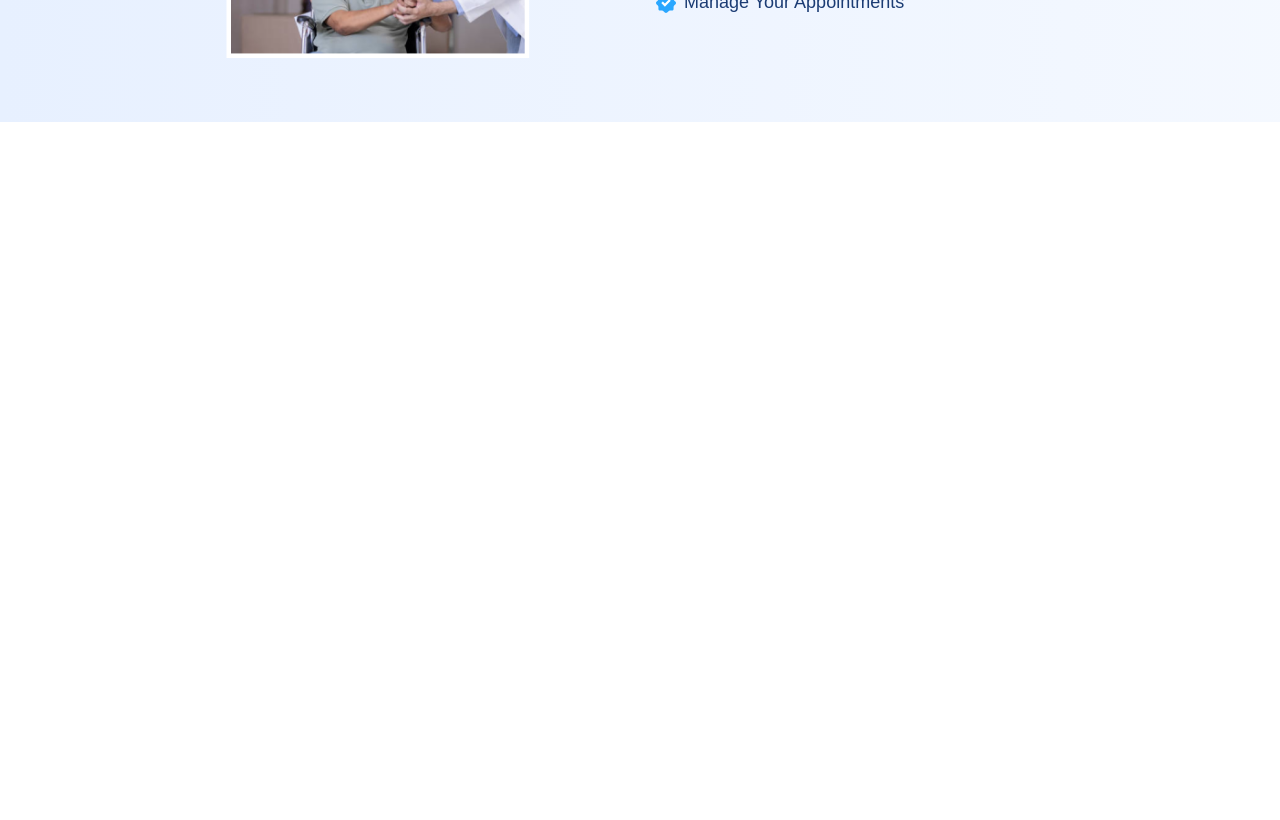
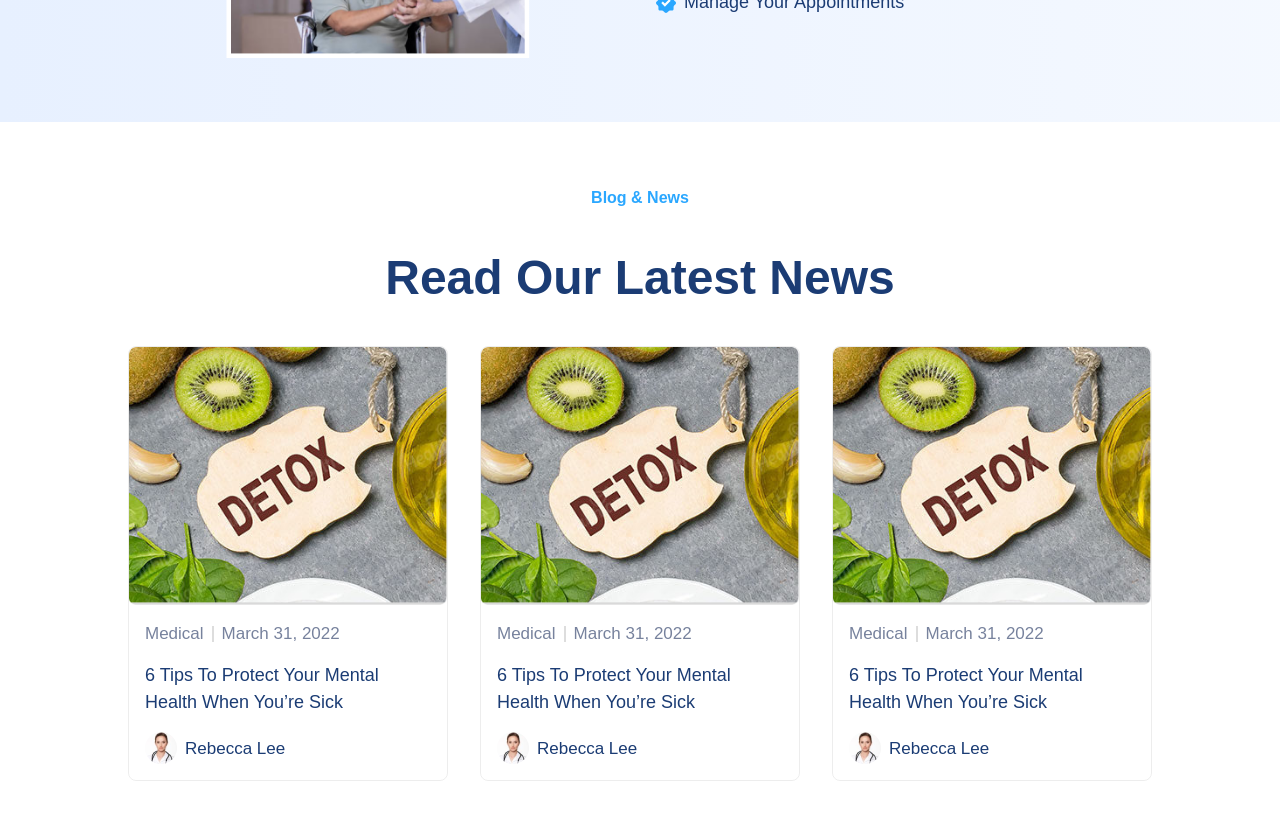
Before and after one commit to Narendra-kumar34/medify, a React (Create React App) app: page / in a window 1280 px wide. Shown: the part 3080-3900 px from the top of the page. Before the commit the page ends 3202 px from the top, so only its background shows below. Built offline with nearby package versions, Linux system fonts and the light colour scheme; no server answers.

Commit message:
added blog

```diff
--- /dev/null
+++ b/src/components/Blog/Blog.js
@@ -0,0 +1,124 @@
+import React from "react";
+import styles from "./Blog.module.css";
+import BlogPic from "../../assets/BlogPic.png";
+import BlogProfilePic from "../../assets/BlogProfilePic.png";
+
+export default function Blog() {
+  return (
+    <div className={styles.wrapper}>
+      <div
+        style={{
+          color: "rgba(42, 167, 255, 1)",
+          fontSize: "16px",
+          fontWeight: "600",
+        }}
+      >
+        Blog & News
+      </div>
+      <h1
+        style={{
+          color: "rgba(27, 60, 116, 1)",
+          fontSize: "48px",
+          fontWeight: "600",
+        }}
+      >
+        Read Our Latest News
+      </h1>
+      <div className={styles.cardsWrapper}>
+        <div className={styles.card}>
+          <img src={BlogPic} alt="Pic" />
+          <div className={styles.cardContent}>
+            <div className={styles.dateBox}>
+              <div>Medical</div>
+              <div style={{ border: "1px solid rgba(221, 221, 221, 1)", height: "1rem" }}></div>
+              <div>March 31, 2022</div>
+            </div>
+            <div
+              style={{
+                color: "rgba(27, 60, 116, 1)",
+                fontSize: "18px",
+                fontWeight: "500",
+              }}
+            >
+              6 Tips To Protect Your Mental Health When You’re Sick
+            </div>
+            <div className={styles.profile}>
+              <img src={BlogProfilePic} alt="ProfilePic" />
+              <div
+                style={{
+                  color: "rgba(27, 60, 116, 1)",
+                  fontSize: "17px",
+                  fontWeight: "500",
+                }}
+              >
+                Rebecca Lee
+              </div>
+            </div>
+          </div>
+        </div>
+        <div className={styles.card}>
+          <img src={BlogPic} alt="Pic" />
+          <div className={styles.cardContent}>
+            <div className={styles.dateBox}>
+              <div>Medical</div>
+              <div style={{ border: "1px solid rgba(221, 221, 221, 1)", height: "1rem" }}></div>
+              <div>March 31, 2022</div>
+            </div>
+            <div
+              style={{
+                color: "rgba(27, 60, 116, 1)",
+                fontSize: "18px",
+                fontWeight: "500",
+              }}
+            >
+              6 Tips To Protect Your Mental Health When You’re Sick
+            </div>
+            <div className={styles.profile}>
+              <img src={BlogProfilePic} alt="ProfilePic" />
+              <div
+                style={{
+                  color: "rgba(27, 60, 116, 1)",
+                  fontSize: "17px",
+                  fontWeight: "500",
+                }}
+              >
+                Rebecca Lee
+              </div>
+            </div>
+          </div>
+        </div>
+        <div className={styles.card}>
+          <img src={BlogPic} alt="Pic" />
+          <div className={styles.cardContent}>
+            <div className={styles.dateBox}>
+              <div>Medical</div>
+              <div style={{ border: "1px solid rgba(221, 221, 221, 1)", height: "1rem" }}></div>
+              <div>March 31, 2022</div>
+            </div>
+            <div
+              style={{
+                color: "rgba(27, 60, 116, 1)",
+                fontSize: "18px",
+                fontWeight: "500",
+              }}
+            >
+              6 Tips To Protect Your Mental Health When You’re Sick
+            </div>
+            <div className={styles.profile}>
+              <img src={BlogProfilePic} alt="ProfilePic" />
+              <div
+                style={{
+                  color: "rgba(27, 60, 116, 1)",
+                  fontSize: "17px",
+                  fontWeight: "500",
+                }}
+              >
+                Rebecca Lee
+              </div>
+            </div>
+          </div>
+        </div>
+      </div>
+    </div>
+  );
+}
--- /dev/null
+++ b/src/components/Blog/Blog.module.css
@@ -0,0 +1,48 @@
+.wrapper {
+    padding: 4rem 8rem;
+    display: flex;
+    flex-direction: column;
+    align-items: center;
+    justify-content: center;
+    gap: 2rem;
+}
+
+.cardsWrapper {
+    display: flex;
+    align-items: center;
+    justify-content: center;
+    gap: 2rem;
+}
+
+.card {
+    border: 1px solid rgba(0, 0, 0, 0.07);
+    border-radius: 0.5rem;
+    overflow: hidden;
+    display: flex;
+    flex-direction: column;
+}
+
+.cardContent {
+    padding: 1rem;
+    display: flex;
+    flex-direction: column;
+    align-items: flex-start;
+    gap: 1rem;
+}
+
+.dateBox {
+    color: rgba(119, 130, 157, 1);
+    font-size: 17px;
+    font-weight: 500;
+    display: flex;
+    align-items: center;
+    justify-content: center;
+    gap: 0.5rem;
+}
+
+.profile {
+    display: flex;
+    align-items: center;
+    justify-content: center;
+    gap: 0.5rem;
+}
--- a/src/pages/LandingPage/LandingPage.js
+++ b/src/pages/LandingPage/LandingPage.js
@@ -11,6 +11,7 @@ import Doctor1 from "../../assets/docPic1.png";
 import Doctor2 from "../../assets/docPic2.png";
 import Doctor3 from "../../assets/docPic3.png";
 import PatientCaring from "../../components/PatientCaring/PatientCaring";
+import Blog from "../../components/Blog/Blog";
 
 const swiperData = [
   SwiperPic1,
@@ -53,6 +54,7 @@ export default function LandingPage() {
         )}
       />
       <PatientCaring />
+      <Blog />
     </div>
   );
 }
```
Also changed, not shown: src/assets/BlogPic.png (added), src/assets/BlogProfilePic.png (added).
